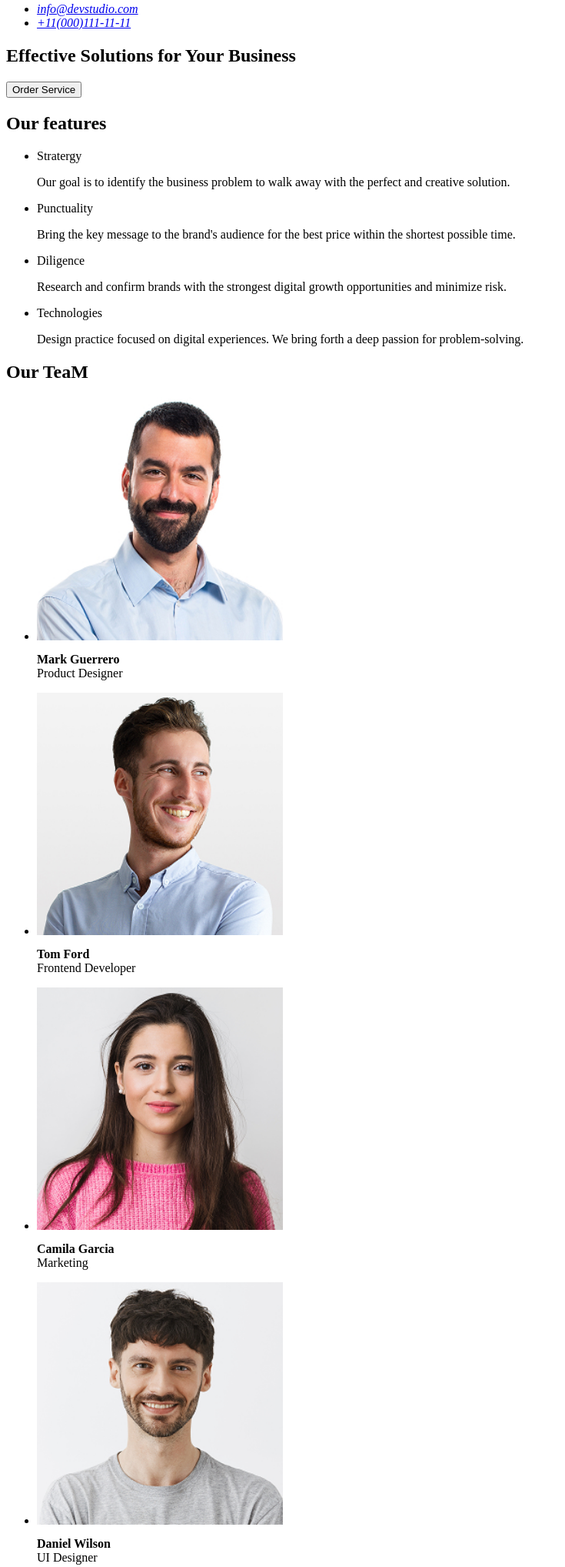
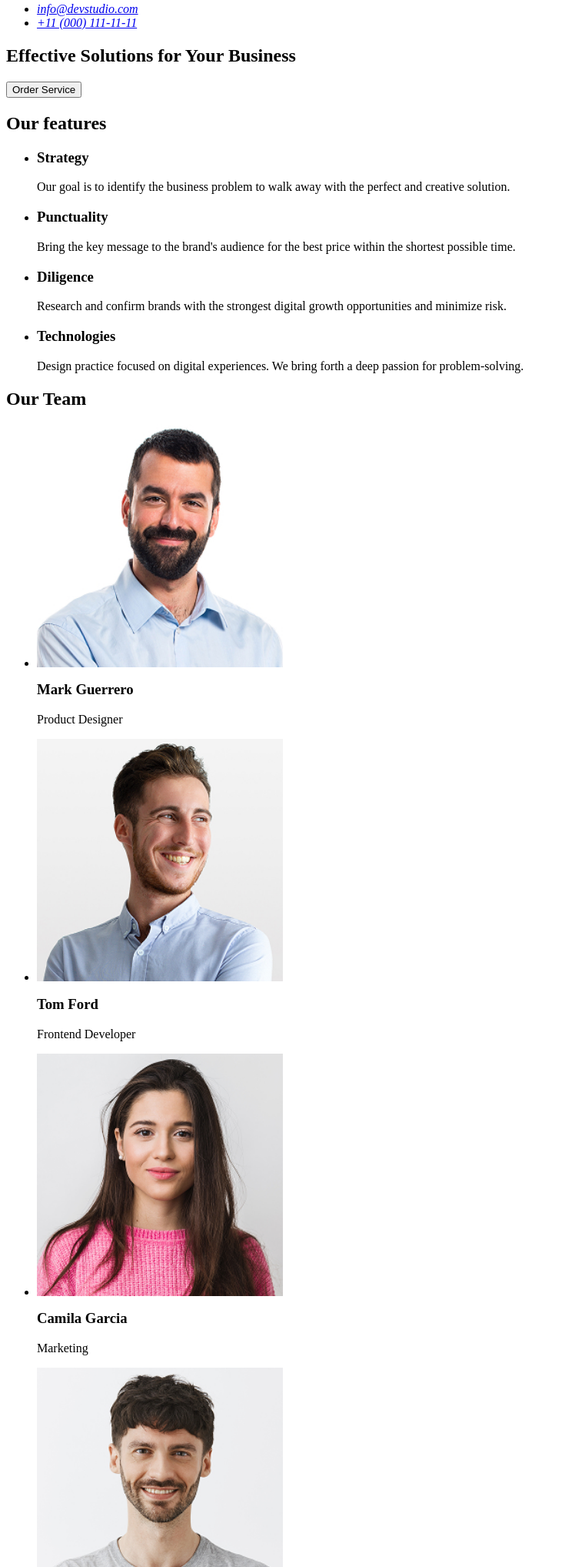
Before and after one commit to Yaroslav-Novosialyi/goit-markup-hw-01, a plain HTML site: page index.html in a window 1280 px wide. Shown: the part 2363-4399 px from the top of the page at 77% size, without its empty margins (0-735 px from the left). Drawn offline with Linux system fonts and the light colour scheme.

Commit message:
fix button and contacts

```diff
--- a/index.html
+++ b/index.html
@@ -102,8 +102,8 @@
 
 <body>
      <header id="header">
+          <a href="./index.html">WebStudio</a>
           <nav>
-               <a href="./index.html">WebStudio</a>
                <ul>
                     <li><a href="#features">Features</a></li>
                     <li><a href="#team">Team</a></li>
@@ -113,8 +113,8 @@
 
           <address>
                <ul>
-                    <li><a href="mailto:info@devstudio.com">info@devstudio.com</a><br /></li>
-                    <li><a href="tel:+11(000)111-11-11">+11(000)111-11-11</a><br /></li>
+                    <li><a href="mailto:info@devstudio.com">info@devstudio.com</a></li>
+                    <li><a href="tel:+11(000)111-11-11">+11 (000) 111-11-11</a></li>
                </ul>
           </address>
      </header>
@@ -123,63 +123,76 @@
           <section id="hero">
                <h1>Effective Solutions for Your Business</h1>
 
-               <a href="Order Service"><button>Order Service</button></a>
+               <button type="button">Order Service</button>
+
           </section>
           <section id="features">
                <h2>Our features</h2>
                <ul>
-                    <li>Stratergy</li>
-                    <p>Our goal is to identify the business
-                         problem to walk away with the perfect and creative solution.</p>
-                    <li>Punctuality</li>
-                    <p>Bring the key message to the brand's audience for the best price within the shortest possible
+                    <li>
+                         <h3>Strategy</h3>
+                         <p>Our goal is to identify the business problem to walk away with the perfect and creative
+                              solution.
+
+                         </p>
+                    </li>
+                    <li>
+                         <h3>Punctuality</h3>
+                         <p>Bring the key message to the brand's audience for the best price within the shortest
+                              possible
                               time.</p>
-                    <li>Diligence</li>
-                    <p>Research and confirm brands with the strongest digital growth opportunities and minimize risk.
+                    </li>
+                    <li>
+                         <h3>Diligence</h3>
+                         <p>Research and confirm brands with the strongest digital growth opportunities and
+                              minimize risk.
                          </p>
-                    <li>Technologies</li>
+                    </li>
+                    <li>
+                         <h3>Technologies</h3>
                          <p>Design practice focused on digital experiences. We bring forth a deep passion for
                               problem-solving.</p>
+                    </li>
                </ul>
           </section>
           <section id="team">
-               <h2>Our TeaM</h2>
+               <h2>Our Team</h2>
                <ul>
                     <li>
                          <img src="./images/team-1.jpg" width="320" alt="Mark Guerrero" />
+
+                         <h3>Mark Guerrero</h3>
                          <p>
-                              <b>Mark Guerrero</b><br />
                               Product Designer
                          </p>
                     </li>
                     <li>
                          <img src="./images/team-2.jpg" width="320" alt="Tom Ford" />
-                         <p>
-                              <b>Tom Ford</b><br />
-                              Frontend Developer
-                         </p>
+
+                         <h3>Tom Ford</h3>
+                         <p>Frontend Developer</p>
+
                     </li>
                     <li>
                          <img src="./images/team-3.jpg" width="320" alt="Camila Garcia" />
-                         <p>
-                              <b>Camila Garcia</b><br />
-                              Marketing
-                         </p>
+
+                         <h3>Camila Garcia</h3>
+                         <p>Marketing</p>
+
                     </li>
                     <li>
                          <img src="./images/team-4.jpg" width="320" alt="Daniel Wilson" />
-                         <p>
-                              <b>Daniel Wilson</b><br />
-                              UI Designer
-                         </p>
+
+                         <h3>Daniel Wilson</h3>
+                         <p>IU Designer</p>
+
                     </li>
                </ul>
           </section>
 
      </main>
 
-     <footer>
-          <section id="footer">
+     <footer id="footer">
           <a href="./index.html">WebStudio</a>
           <p>Increase the flow of customers and sales for your business with digital marketing & growth solutions.
           </p>
```
Lines whose indentation alone changed are shown as unchanged.
